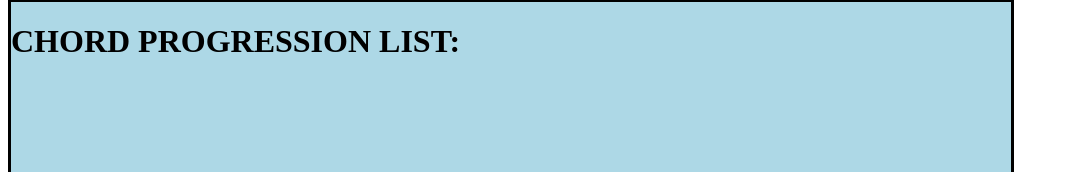
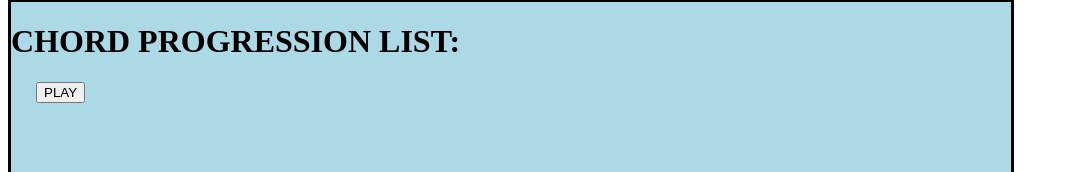
Before and after one commit to olivieromassi/ChordSchool, a Vue app: page / in a window 1280 px wide. Shown: the part 346-518 px from the top of the page, without its empty margins (0-1069 px from the left). Built offline with nearby package versions, Linux system fonts and the light colour scheme.

Commit message:
Added TODO playProgression method

```diff
--- a/src/components/ChordProgression.vue
+++ b/src/components/ChordProgression.vue
@@ -1,6 +1,7 @@
 <template>
     <div id="window">
         <h1> CHORD PROGRESSION LIST: </h1>
+        <button id="play" @click="playProgression">PLAY</button>
         <ol>
             <li id="chords" v-for="chord in progression" v-bind:key="chord.index">
                 <Chord :features="chord"></Chord>
@@ -17,6 +18,11 @@
         name: "ChordProgression",
         components: {
             Chord
+        },
+        methods: {
+          playProgression() {
+              //TODO complete the function once defined the strategy to generate sounds
+          }
         },
         computed: {
             progression() {
@@ -36,4 +42,8 @@
     #chords {
         display: inline-block;
     }
+    #play {
+        left: 25px;
+        position: relative;
+    }
 </style>
```
